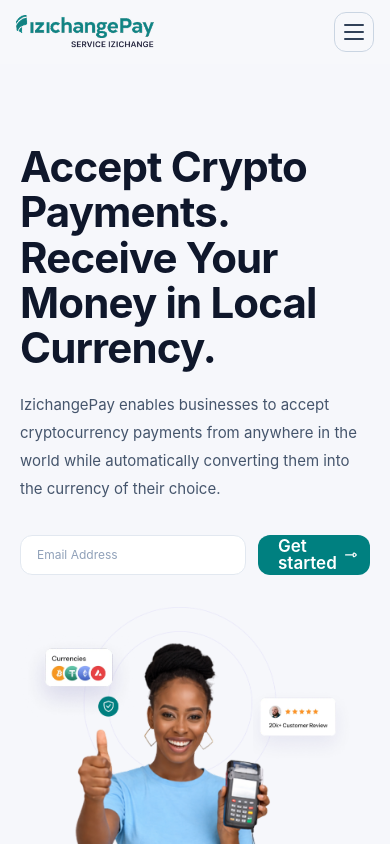
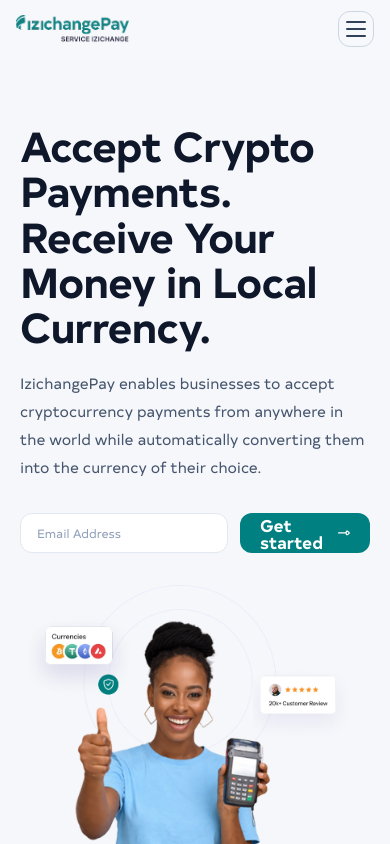
Before and after one commit to ksebastiendev/Izipay-landingpage, a React (Vite) app: page / in a window 390 px wide. Shown: the top 844 px of the page. Built offline with nearby package versions, Linux system fonts and the light colour scheme.

Commit message:
feat: add our font , and annimation

```diff
--- a/src/components/landing/HeroSection.jsx
+++ b/src/components/landing/HeroSection.jsx
@@ -5,7 +5,7 @@
 
   return (
     <section className="bg-[#f6f7fb]">
-      <div className="mx-auto grid w-full max-w-[1120px] items-center gap-8 px-5 py-20 lg:grid-cols-[1fr_1.05fr] lg:py-24">
+      <div className="mx-auto grid w-full max-w-[1120px] items-end gap-8 px-5 pt-16 pb-[20px] lg:grid-cols-[1fr_1.05fr] lg:pt-20">
         <div>
           <h1 className="max-w-[530px] text-[42px] font-bold leading-[1.08] tracking-[-0.02em] text-slate-900">{t.hero.title}</h1>
           <p className="mt-5 max-w-[500px] text-[15px] leading-7 text-slate-600">
--- a/src/components/landing/LandingPage.jsx
+++ b/src/components/landing/LandingPage.jsx
@@ -1,3 +1,4 @@
+import { useEffect } from 'react'
 import Navbar from './Navbar'
 import HeroSection from './HeroSection'
 import TrustBanner from './TrustBanner'
@@ -11,19 +12,59 @@
 import FooterSection from './FooterSection'
 
 export default function LandingPage() {
+  useEffect(() => {
+    const nodes = document.querySelectorAll('[data-reveal]')
+    const observer = new IntersectionObserver(
+      (entries) => {
+        entries.forEach((entry) => {
+          if (entry.isIntersecting) {
+            entry.target.classList.add('is-visible')
+            observer.unobserve(entry.target)
+          }
+        })
+      },
+      {
+        threshold: 0.18,
+        rootMargin: '0px 0px -8% 0px',
+      },
+    )
+
+    nodes.forEach((node) => observer.observe(node))
+
+    return () => observer.disconnect()
+  }, [])
+
   return (
     <main className="bg-white text-slate-900">
       <Navbar />
+      <div data-reveal>
         <HeroSection />
         <TrustBanner />
+      </div>
+      <div data-reveal style={{ '--reveal-delay': '80ms' }}>
         <WhyChooseSection />
+      </div>
+      <div data-reveal style={{ '--reveal-delay': '80ms' }}>
         <ReceiveAnywhereSection />
+      </div>
+      <div data-reveal style={{ '--reveal-delay': '90ms' }}>
         <SimpleWaySection />
+      </div>
+      <div data-reveal style={{ '--reveal-delay': '90ms' }}>
         <BusinessTypesSection />
+      </div>
+      <div data-reveal style={{ '--reveal-delay': '100ms' }}>
         <DashboardSection />
+      </div>
+      <div data-reveal style={{ '--reveal-delay': '100ms' }}>
         <TestimonialsSection />
+      </div>
+      <div data-reveal style={{ '--reveal-delay': '110ms' }}>
         <FaqNewsletterSection />
+      </div>
+      <div data-reveal style={{ '--reveal-delay': '120ms' }}>
         <FooterSection />
+      </div>
     </main>
   )
 }
--- a/src/components/landing/Navbar.jsx
+++ b/src/components/landing/Navbar.jsx
@@ -8,19 +8,19 @@
 
   return (
     <header className="sticky top-0 z-50 bg-[#f6f7fb]/90 backdrop-blur-md supports-[backdrop-filter]:bg-[#f6f7fb]/80">
-      <div className="mx-auto flex min-h-[64px] w-full max-w-[1120px] items-center justify-between gap-2 px-4 py-2 sm:h-[76px] sm:px-5 sm:py-0">
+      <div className="mx-auto flex min-h-[58px] w-full max-w-[1120px] items-center justify-between gap-2 px-4 py-2 sm:h-[64px] sm:px-5 sm:py-0">
         <a href="#" className="shrink-0">
-          <img src="/landing/izipaylogo.png" alt="IzichangePay" className="h-[34px] w-auto max-w-[150px] object-contain sm:h-[42px] sm:max-w-none" />
+          <img src="/landing/izipaylogo.png" alt="IzichangePay" className="h-[28px] w-auto max-w-[132px] object-contain sm:h-[34px] sm:max-w-none" />
         </a>
 
-        <nav className="hidden items-center gap-10 lg:flex">
-          <a href="#" className="text-[19px] font-semibold leading-none text-slate-500 transition hover:text-slate-700">
+        <nav className="hidden items-center gap-8 lg:flex">
+          <a href="#" className="text-[15px] font-semibold leading-none text-slate-500 transition hover:text-[#008080]">
             {t.nav.products}
           </a>
-          <a href="#" className="text-[19px] font-semibold leading-none text-slate-500 transition hover:text-slate-700">
+          <a href="#" className="text-[15px] font-semibold leading-none text-slate-500 transition hover:text-[#008080]">
             {t.nav.docs}
           </a>
-          <a href="#" className="text-[19px] font-semibold leading-none text-slate-500 transition hover:text-slate-700">
+          <a href="#" className="text-[15px] font-semibold leading-none text-slate-500 transition hover:text-[#008080]">
             {t.nav.faq}
           </a>
         </nav>
@@ -31,7 +31,7 @@
             aria-label={t.nav.openMenu}
             aria-expanded={isMobileMenuOpen}
             onClick={() => setIsMobileMenuOpen((open) => !open)}
-            className="inline-flex h-10 w-10 items-center justify-center rounded-xl border border-slate-300 text-slate-700 lg:hidden"
+            className="inline-flex h-9 w-9 items-center justify-center rounded-xl border border-slate-300 text-slate-700 lg:hidden"
           >
             <span className="relative h-4 w-5">
               <span
@@ -45,29 +45,29 @@
           </button>
           <a
             href="#"
-            className="hidden h-11 items-center rounded-xl border border-slate-300 bg-white px-7 text-[17px] font-semibold leading-none text-slate-900 transition hover:border-slate-400 hover:bg-slate-50 md:inline-flex"
+            className="hidden h-9 items-center rounded-xl border border-slate-300 bg-white px-5 text-[14px] font-semibold leading-none text-slate-900 transition hover:border-[#008080]/40 hover:bg-slate-50 md:inline-flex"
           >
             {t.nav.login}
           </a>
           <a
             href="#"
-            className="hidden h-10 items-center whitespace-nowrap rounded-xl bg-[#008080] px-4 text-[15px] font-semibold leading-none text-white transition hover:bg-[#007373] sm:inline-flex sm:h-11 sm:px-7 sm:text-[17px]"
+            className="hidden h-9 items-center whitespace-nowrap rounded-xl bg-[#008080] px-4 text-[14px] font-semibold leading-none text-white transition hover:bg-[#007373] sm:inline-flex sm:px-5"
           >
             {t.nav.signup}
           </a>
 
-          <div className="ml-0 hidden items-center gap-1.5 sm:ml-1 sm:inline-flex sm:gap-2">
-            <img src={languageFlag} alt={`Drapeau ${language}`} className="h-4 w-6 rounded-[2px] object-cover sm:h-[18px] sm:w-[26px]" />
+          <div className="ml-0 hidden items-center gap-1.5 sm:ml-1 sm:inline-flex sm:gap-1.5">
+            <img src={languageFlag} alt={`Drapeau ${language}`} className="h-[14px] w-5 rounded-[2px] object-cover sm:h-4 sm:w-6" />
             <select
               value={language}
               onChange={(event) => setLanguage(event.target.value)}
               aria-label={t.nav.language}
-              className="w-11 appearance-none bg-transparent pr-3 text-[14px] font-semibold leading-none text-slate-900 outline-none sm:w-auto sm:pr-4 sm:text-[17px]"
+              className="w-10 appearance-none bg-transparent pr-3 text-[13px] font-semibold leading-none text-slate-900 outline-none sm:w-auto sm:pr-3 sm:text-[14px]"
             >
               <option value="FR">FR</option>
               <option value="EN">EN</option>
             </select>
-            <span className="pointer-events-none -ml-2 text-[11px] text-slate-600 sm:-ml-3 sm:text-[12px]">▾</span>
+            <span className="pointer-events-none -ml-2 text-[10px] text-slate-600 sm:-ml-2">▾</span>
           </div>
         </div>
       </div>
--- a/src/components/landing/TestimonialsSection.jsx
+++ b/src/components/landing/TestimonialsSection.jsx
@@ -17,7 +17,7 @@
         <h3 className="text-[52px] font-extrabold leading-[1.1] tracking-[-0.03em] text-slate-900">{t.testimonials.title}</h3>
         <div className="mt-10 grid gap-5 md:grid-cols-3">
           {t.testimonials.items.map((item) => (
-            <article key={item.name} className="rounded-xl border border-slate-200 bg-white p-6">
+            <article key={item.name} className="rounded-xl border border-slate-200 bg-white p-6 transition-transform duration-300 hover:-translate-y-1">
               <p className="text-[14px] leading-7 text-slate-600">{item.text}</p>
               <div className="mt-8 flex items-center gap-3">
                 <div className="flex h-11 w-11 shrink-0 items-center justify-center rounded-full bg-[#008080] text-[14px] font-bold text-white">
--- a/src/components/landing/TrustBanner.jsx
+++ b/src/components/landing/TrustBanner.jsx
@@ -12,7 +12,7 @@
         </div>
 
         <div className="flex items-center justify-center">
-          <p className="text-center text-[12px] font-bold leading-tight text-white sm:text-[20px] sm:leading-none lg:text-[44px]">
+          <p className="text-center text-[12px] font-bold leading-tight text-white sm:text-[18px] sm:leading-none lg:text-[22px] xl:text-[26px] whitespace-nowrap">
             {t.trustBanner.text}
           </p>
         </div>
--- a/src/components/landing/WhyChooseSection.jsx
+++ b/src/components/landing/WhyChooseSection.jsx
@@ -44,7 +44,7 @@
               <article
                 key={`${card.title}-${index}`}
                 data-card
-                className="min-w-[280px] flex-1 rounded-xl bg-[#f7f8fb] p-7 md:min-w-[calc((100%-2rem)/3)]"
+                className="min-w-[280px] flex-1 rounded-xl bg-[#f7f8fb] p-7 transition-transform duration-300 hover:-translate-y-1 md:min-w-[calc((100%-2rem)/3)]"
               >
               <div className="flex h-14 w-14 items-center justify-center rounded-full bg-[#008080]">
                 <img src={card.icon} alt="icon" className="h-7 w-7 object-contain" />
--- a/src/index.css
+++ b/src/index.css
@@ -1,7 +1,41 @@
 @import "tailwindcss";
+
+@font-face {
+  font-family: "Typold";
+  src: url("./assets/font/Typold-Regular 1.otf") format("opentype");
+  font-style: normal;
+  font-weight: 400;
+  font-display: swap;
+}
+
+@font-face {
+  font-family: "Typold";
+  src: url("./assets/font/Typold-Bold 1.otf") format("opentype");
+  font-style: normal;
+  font-weight: 700;
+  font-display: swap;
+}
+
+html {
+  scroll-behavior: smooth;
+}
 
 body {
   margin: 0;
+  font-family: "Typold", sans-serif;
+}
+
+[data-reveal] {
+  opacity: 0;
+  transform: translateY(26px);
+  transition: opacity 650ms ease, transform 650ms cubic-bezier(0.22, 1, 0.36, 1);
+  transition-delay: var(--reveal-delay, 0ms);
+  will-change: opacity, transform;
+}
+
+[data-reveal].is-visible {
+  opacity: 1;
+  transform: translateY(0);
 }
 
 @keyframes arrow-nudge {
@@ -23,3 +57,19 @@
 .group:hover .cta-arrow {
   animation: arrow-nudge 0.7s ease-in-out infinite;
 }
+
+@media (prefers-reduced-motion: reduce) {
+  html {
+    scroll-behavior: auto;
+  }
+
+  [data-reveal] {
+    opacity: 1;
+    transform: none;
+    transition: none;
+  }
+
+  .group:hover .cta-arrow {
+    animation: none;
+  }
+}
```
Also changed, not shown: src/assets/font/Typold-Bold 1.otf (added), src/assets/font/Typold-Regular 1.otf (added). Lines whose indentation alone changed are shown as unchanged.
